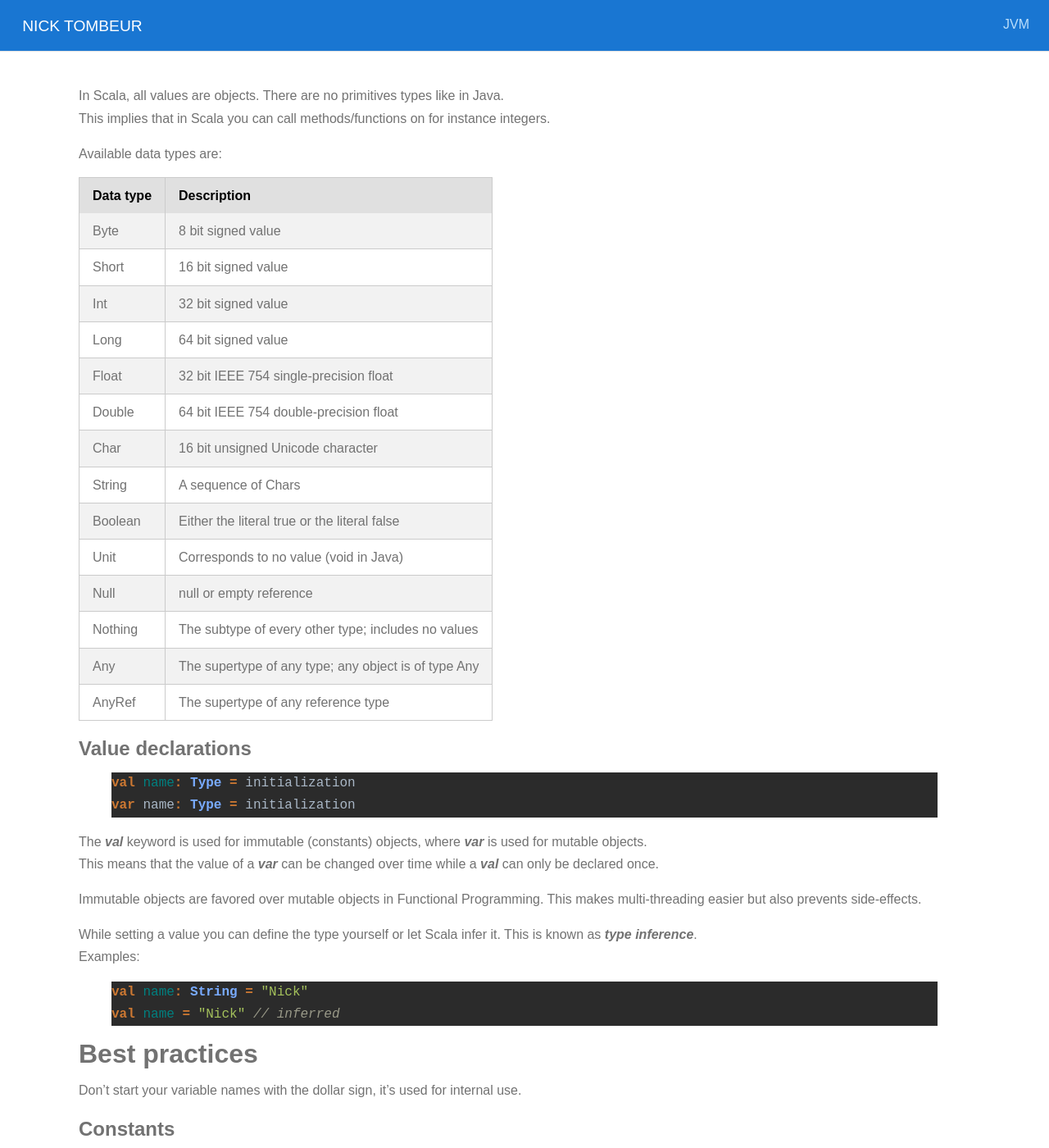
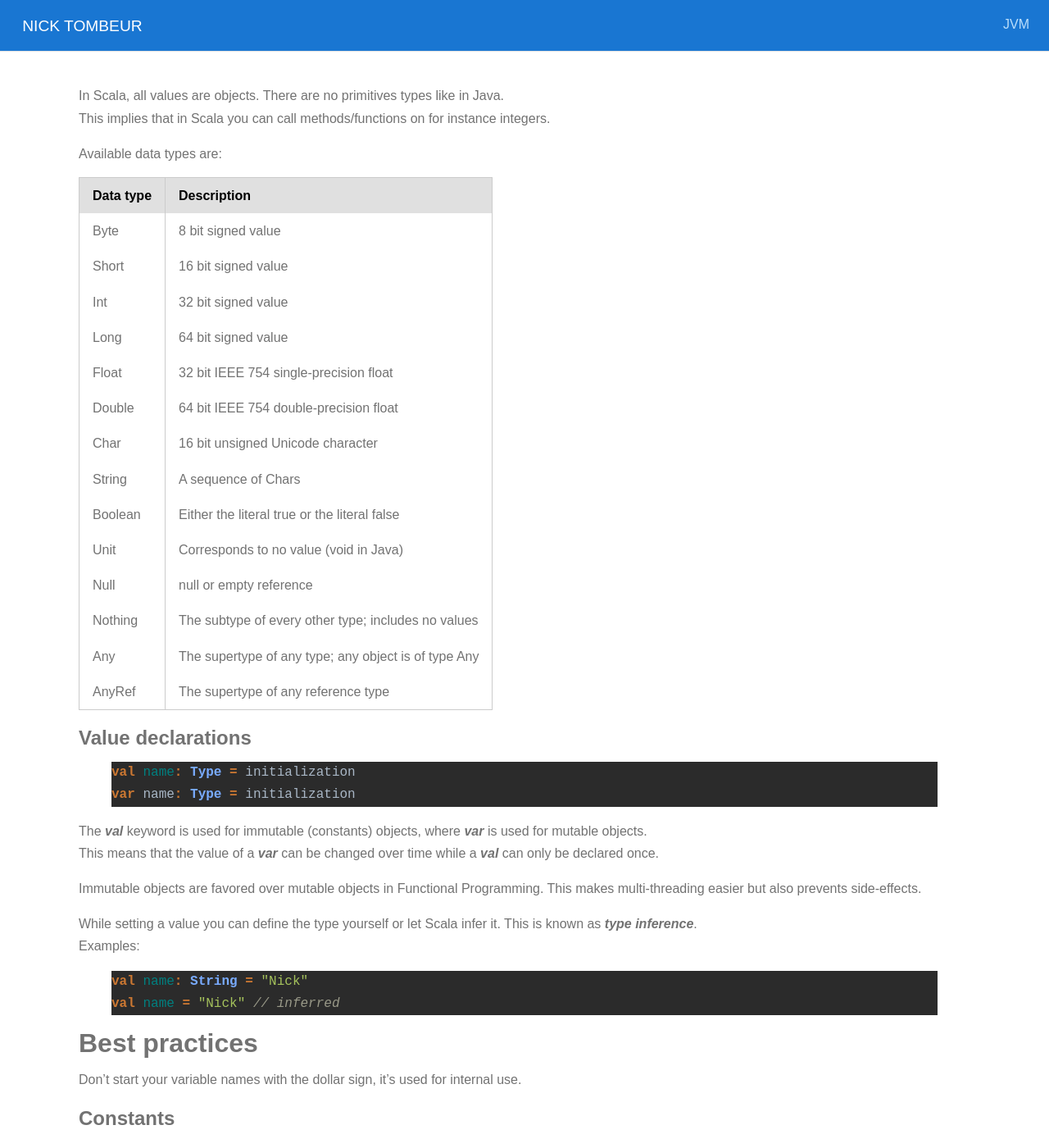
Before and after one commit to nicktombeur/blog, a Jekyll site: the page built from _posts/2015-12-01-scala-data-types.md, in a window 1280 px wide and 1400 px high, scrolled down 343 px. Shown: the whole window at 82% size. Built offline with Jekyll 4.4.1, drawn with Linux system fonts in a browser that asks for light colours; comment, search, counter and statistics services are not loaded.

Commit message:
table fix

```diff
--- a/_config.yml
+++ b/_config.yml
@@ -11,4 +11,8 @@ github_username:  nicktombeur
 # Build settings
 markdown: kramdown
 
+kramdown:
+  input: GFM
+
+
 paginate: 10
--- a/_posts/2015-12-01-scala-data-types.md
+++ b/_posts/2015-12-01-scala-data-types.md
@@ -13,72 +13,23 @@ In Scala, all values are objects. There are no primitives types like in Java.
 This implies that in Scala you can call methods/functions on for instance integers.
 
 Available data types are:
-<table class="pure-table pure-table-bordered">
-    <thead>
-        <tr>
-            <th>Data type</th>
-            <th>Description</th>
-        </tr>
-    </thead>
-    <tbody>
-        <tr class="pure-table-odd">
-            <td>Byte</td>
-            <td>8 bit signed value</td>
-        </tr>
-        <tr>
-            <td>Short</td>
-            <td>16 bit signed value</td>
-        </tr>
-        <tr class="pure-table-odd">
-            <td>Int</td>
-            <td>32 bit signed value</td>
-        </tr>
-        <tr>
-            <td>Long</td>
-            <td>64 bit signed value</td>
-        </tr>
-        <tr class="pure-table-odd">
-            <td>Float</td>
-            <td>32 bit IEEE 754 single-precision float</td>
-        </tr>
-        <tr>
-            <td>Double</td>
-            <td>64 bit IEEE 754 double-precision float</td>
-        </tr>
-        <tr class="pure-table-odd">
-            <td>Char</td>
-            <td>16 bit unsigned Unicode character</td>
-        </tr>
-        <tr>
-            <td>String</td>
-            <td>A sequence of Chars</td>
-        </tr>
-        <tr class="pure-table-odd">
-            <td>Boolean</td>
-            <td>Either the literal true or the literal false</td>
-        </tr>
-        <tr>
-            <td>Unit</td>
-            <td>Corresponds to no value (void in Java)</td>
-        </tr>
-        <tr class="pure-table-odd">
-            <td>Null</td>
-            <td>null or empty reference</td>
-        </tr>
-        <tr>
-            <td>Nothing</td>
-            <td>The subtype of every other type; includes no values</td>
-        </tr>
-        <tr class="pure-table-odd">
-            <td>Any</td>
-            <td>The supertype of any type; any object is of type Any</td>
-        </tr>
-        <tr>
-            <td>AnyRef</td>
-            <td>The supertype of any reference type</td>
-        </tr>
-    </tbody>
-</table>
+
+| Data type     | Description          |
+| ------------- | -------------        |
+| Byte          | 8 bit signed value   |
+| Short         | 16 bit signed value  |
+| Int           | 32 bit signed value  |
+| Long          | 64 bit signed value  |
+| Float         | 32 bit IEEE 754 single-precision float |
+| Double        | 64 bit IEEE 754 double-precision float |
+| Char          | 16 bit unsigned Unicode character |
+| String        | A sequence of Chars |
+| Boolean       | Either the literal true or the literal false |
+| Unit          | Corresponds to no value (void in Java) |
+| Null          | null or empty reference |
+| Nothing       | The subtype of every other type; includes no values |
+| Any           | The supertype of any type; any object is of type Any |
+| AnyRef        | The supertype of any reference type |
 
 Value declarations
 ------------------
--- a/_sass/_base.scss
+++ b/_sass/_base.scss
@@ -142,6 +142,27 @@ body {
   }
 }
 
+.post {
+  table {
+    border: 1px solid #cbcbcb;
+
+    thead {
+      background-color: #e0e0e0;
+      color: #000;
+      text-align: left;
+      vertical-align: bottom;
+    }
+
+    td, th {
+      border-left: 1px solid #cbcbcb;
+      font-size: inherit;
+      margin: 0;
+      overflow: visible;
+      padding: .5em 1em;
+    }
+  }
+}
+
 @media (min-width: 48em) {
   body {
     font-size: 16px;
```
